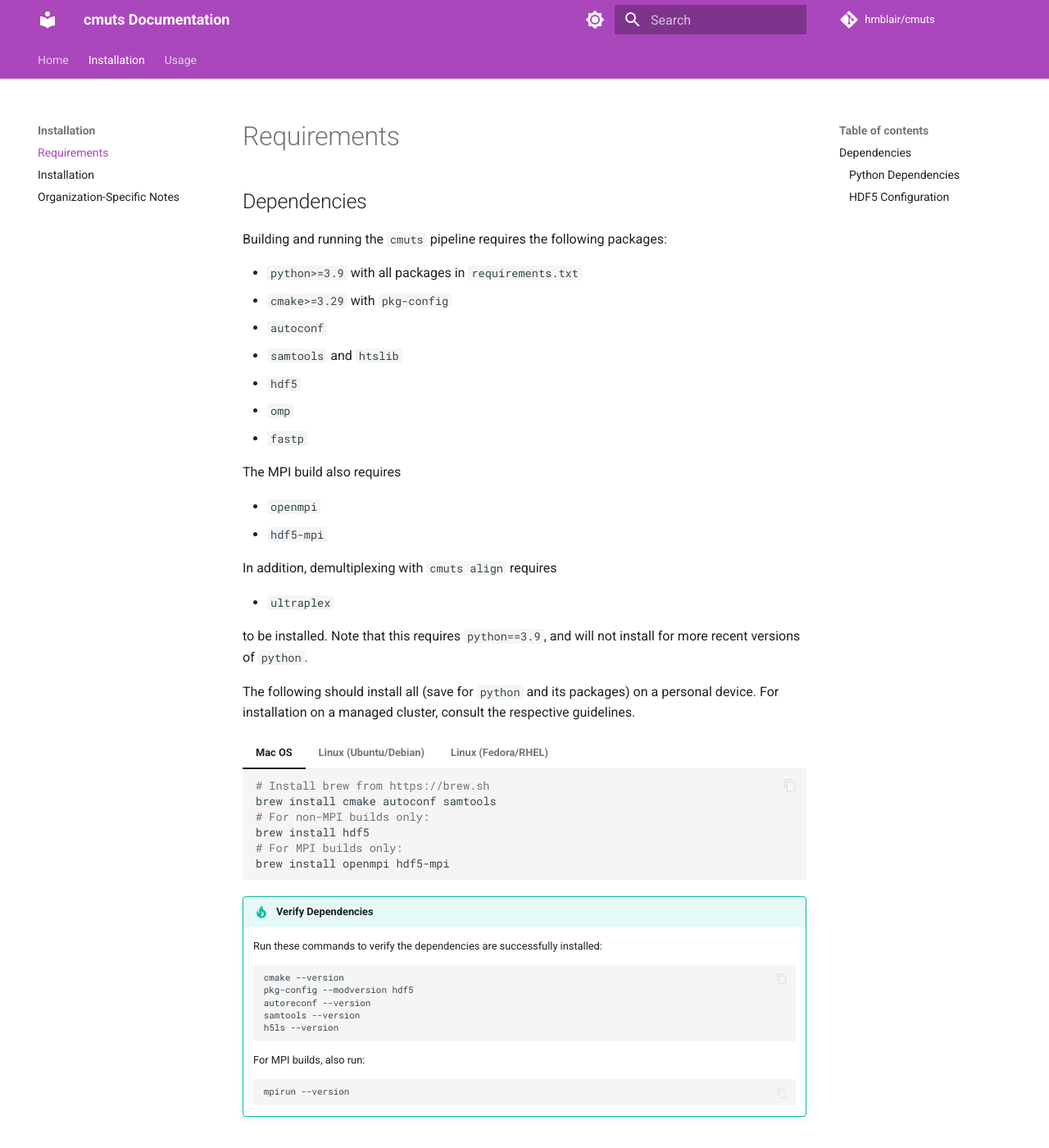
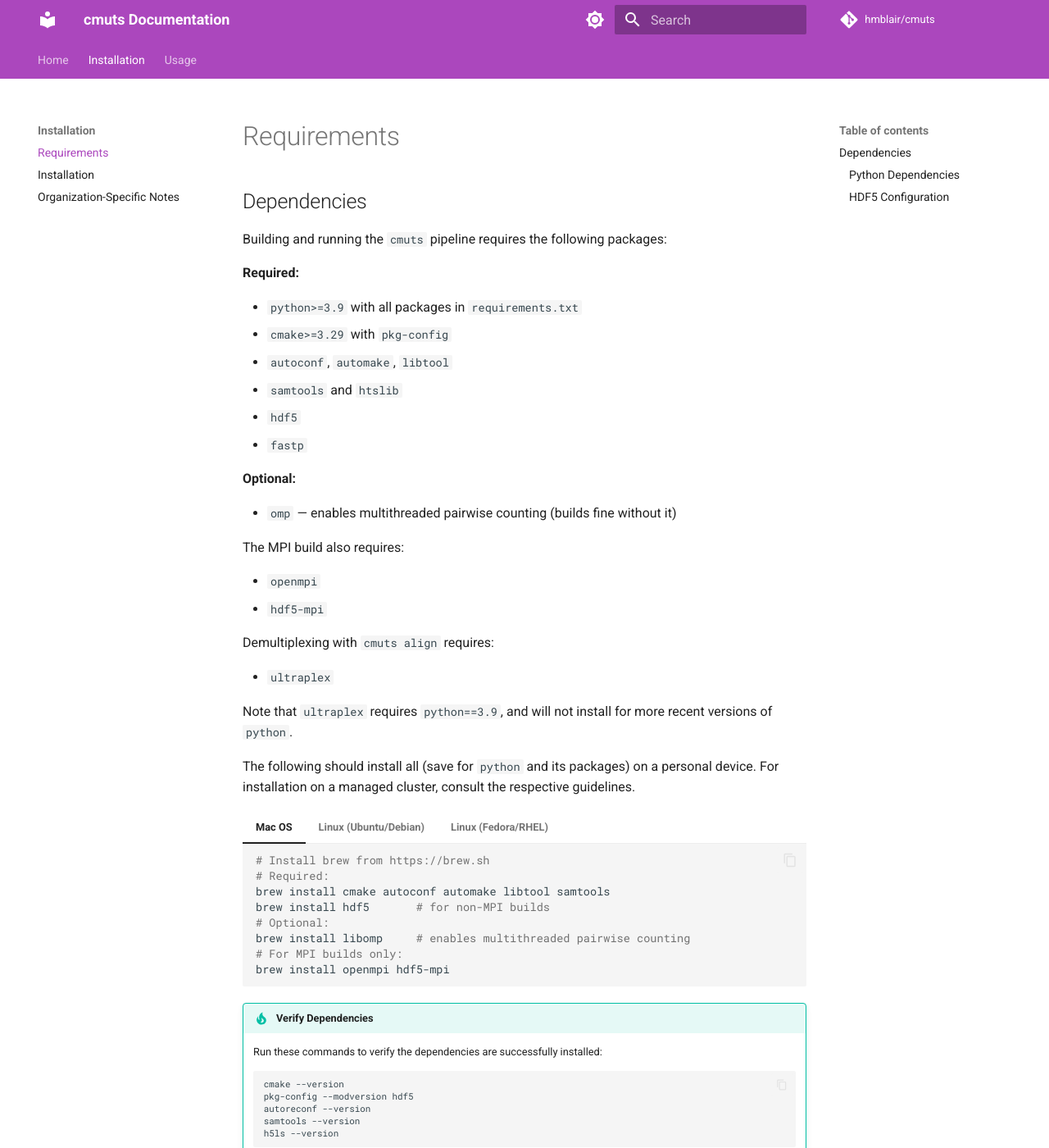
Before and after one commit to hmblair/cmuts, an MkDocs documentation site: the page built from docs/installation/requirements.md, in a window 1280 px wide and 1400 px high. Shown: the whole window at 82% size. Built offline with MkDocs 1.6.1 and Material for MkDocs 9.7.7, drawn with Linux system fonts in a browser that asks for light colours; comment, search, counter and statistics services are not loaded.

Commit message:
Make OpenMP optional and improve build portability
OpenMP is now optional — builds without it simply disable multithreaded
pairwise counting. Also adds macOS libomp detection to configure, uses
uv/pip3 fallback for Python install, and updates docs to clarify
required vs optional dependencies.

````diff
--- a/docs/installation/requirements.md
+++ b/docs/installation/requirements.md
@@ -3,33 +3,40 @@
 
 Building and running the `cmuts` pipeline requires the following packages:
 
+**Required:**
+
  - `python>=3.9` with all packages in `requirements.txt`
  - `cmake>=3.29` with `pkg-config`
- - `autoconf`
+ - `autoconf`, `automake`, `libtool`
  - `samtools` and `htslib`
  - `hdf5`
- - `omp`
  - `fastp`
 
-The MPI build also requires
+**Optional:**
+
+ - `omp` — enables multithreaded pairwise counting (builds fine without it)
+
+The MPI build also requires:
 
  - `openmpi`
  - `hdf5-mpi`
 
-In addition, demultiplexing with `cmuts align` requires
+Demultiplexing with `cmuts align` requires:
 
  - `ultraplex`
 
-to be installed. Note that this requires `python==3.9`, and will not install for more recent versions of `python`.
+Note that `ultraplex` requires `python==3.9`, and will not install for more recent versions of `python`.
 
 The following should install all (save for `python` and its packages) on a personal device. For installation on a managed cluster, consult the respective guidelines.
 
 === "Mac OS"
     ```bash
     # Install brew from https://brew.sh
-    brew install cmake autoconf samtools
-    # For non-MPI builds only:
-    brew install hdf5
+    # Required:
+    brew install cmake autoconf automake libtool samtools
+    brew install hdf5       # for non-MPI builds
+    # Optional:
+    brew install libomp     # enables multithreaded pairwise counting
     # For MPI builds only:
     brew install openmpi hdf5-mpi
     ```
@@ -37,10 +44,12 @@ The following should install all (save for `python` and its packages) on a perso
 === "Linux (Ubuntu/Debian)"
     ```bash
     sudo apt-get update
+    # Required:
     sudo apt-get install -y cmake autoconf pkg-config
     sudo apt-get install -y samtools libhts-dev
     sudo apt-get install -y libhdf5-dev
-    sudo apt-get install -y libomp-dev
+    # Optional:
+    sudo apt-get install -y libomp-dev   # multithreaded pairwise counting
     # For MPI builds only:
     sudo apt-get install -y libopenmpi-dev openmpi-bin
     sudo apt-get install -y libhdf5-openmpi-dev
@@ -48,10 +57,12 @@ The following should install all (save for `python` and its packages) on a perso
 
 === "Linux (Fedora/RHEL)"
     ```bash
+    # Required:
     sudo dnf install -y cmake autoconf pkg-config
     sudo dnf install -y samtools htslib-devel
     sudo dnf install -y hdf5-devel
-    sudo dnf install -y libomp-devel
+    # Optional:
+    sudo dnf install -y libomp-devel     # multithreaded pairwise counting
     # For MPI builds only:
     sudo dnf install -y openmpi-devel hdf5-openmpi-devel
     # Load MPI module (may be required):
````
Also changed, not shown: CMakeLists.txt (+10 -3 lines), README.md (+11 -2 lines), 2 other files.
